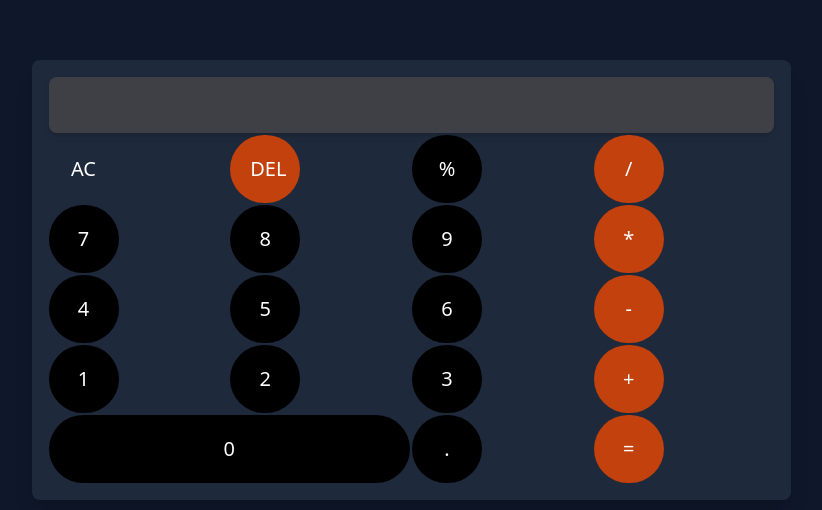
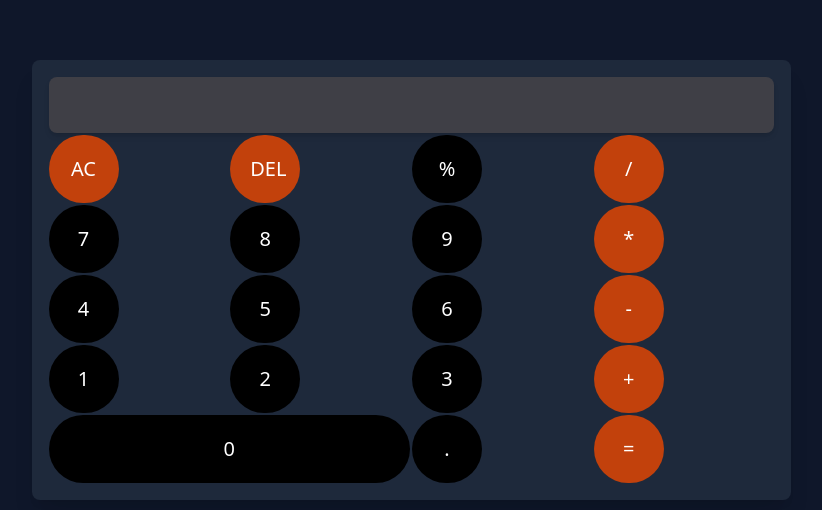
Before and after one commit to Mohit13333/tailwind-calculator, a website: page index.html in a window 1280 px wide. Shown: the part 290-800 px from the top of the page, without its empty margins (229-1051 px from the left). Drawn offline with Linux system fonts and the light colour scheme.

Commit message:
Update index.html

```diff
--- a/index.html
+++ b/index.html
@@ -16,7 +16,7 @@
                 </td>
             </tr>
             <tr>
-                <td><input class="bg-blue-700 cursor-pointer p-5 w-[70px] text-white rounded-full text-xl" type="button" value="AC" id="clearDisplay" /></td>
+                <td><input class="bg-orange-700 cursor-pointer p-5 w-[70px] text-white rounded-full text-xl" type="button" value="AC" id="clearDisplay" /></td>
                 <td><input class="bg-orange-700 cursor-pointer p-5 w-[70px] text-white rounded-full text-xl" type="button" value="DEL" id="deleteDisplay" /></td>
                 <td><input class="bg-black cursor-pointer p-5 w-[70px] text-white rounded-full text-xl" type="button" value="%" id="percentBtn" /></td>
                 <td><input class="bg-orange-700 cursor-pointer p-5 w-[70px] text-white rounded-full text-xl" type="button" value="/" id="divideBtn" /></td>
```
